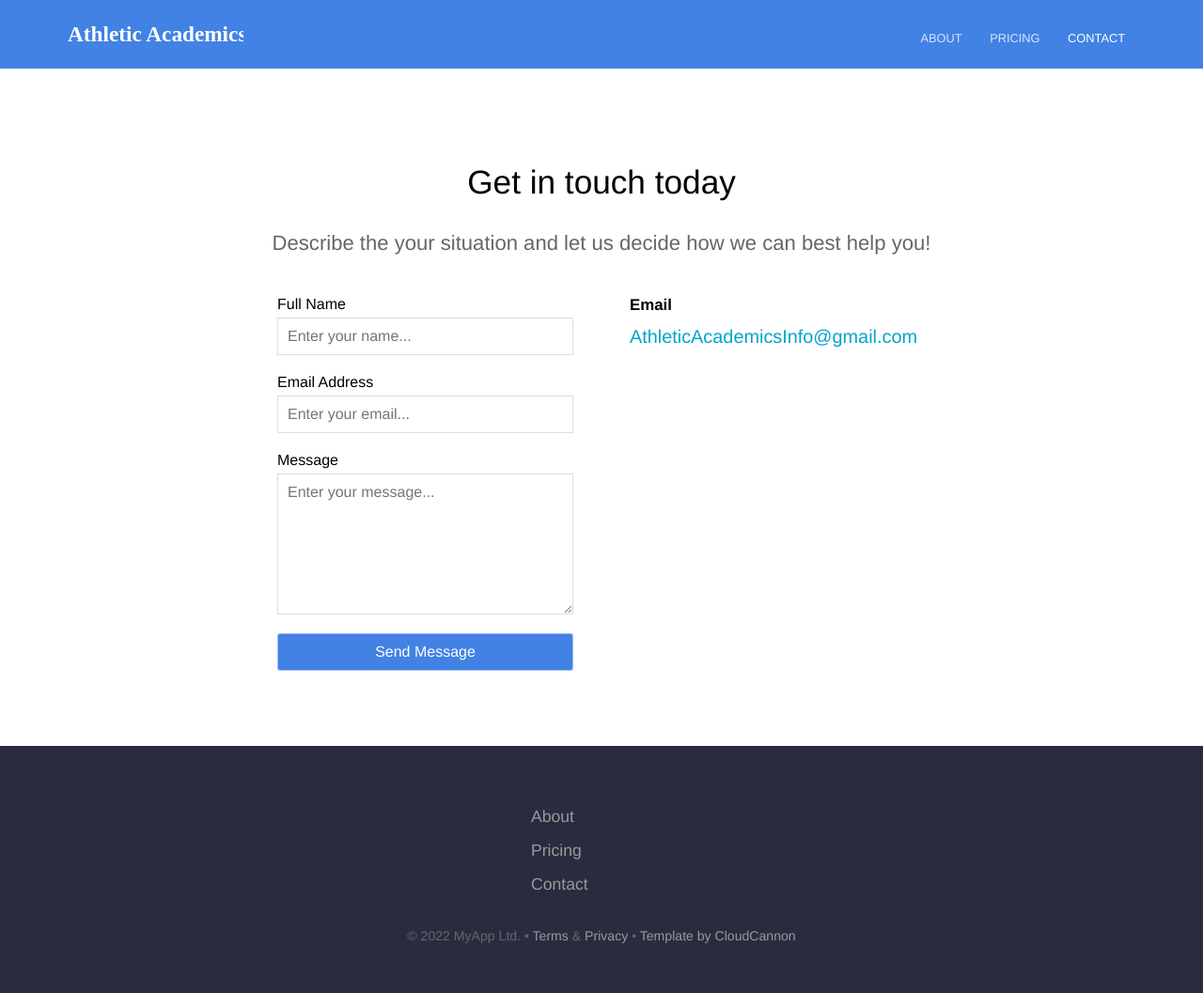
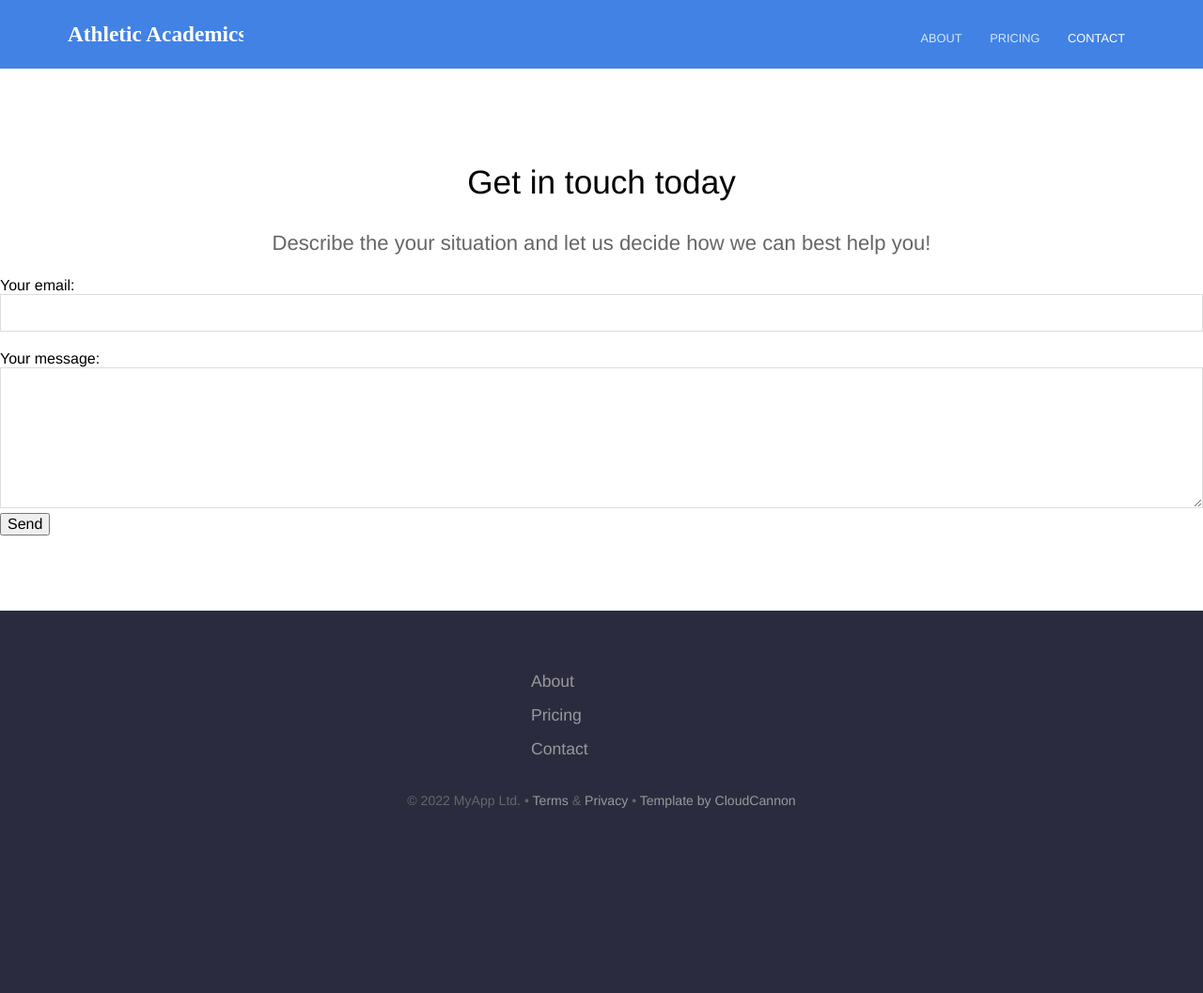
Before and after one commit to AthleticAcademics/athleticacademics.github.io, a Jekyll site: the page built from contact.html, in a window 1280 px wide. Shown: the whole page at 94% size. Built offline with Jekyll 4.4.1, drawn with Linux system fonts in a browser that asks for light colours; after the commit the page ends 913 px from its top, so only the background shows below that.

Commit message:
contact changes

```diff
--- /dev/null
+++ b/_includes/contact-form.html
@@ -0,0 +1,14 @@
+<form action="https://formspree.io/f/xpzbgary" method="POST">
+
+    <label>
+      Your email:
+      <input type="email" name="email">
+    </label>
+
+    <label>
+      Your message:
+      <textarea name="message"></textarea>
+    </label>
+
+    <button type="submit">Send</button>
+  </form>
--- a/contact.html
+++ b/contact.html
@@ -3,164 +3,5 @@
 heading: Get in touch today
 description: Describe the your situation and let us decide how we can best help you!
 ---
-<div class="contact-box">
-	<form action="{{ site.baseurl }}/contact-success/" method="post" class="contact-form">
-		<input type="hidden" name="_to" value="athleticacademicsinfo@gmail.com" />
-		<input type="text" name="_gotcha" style="display: none;">
 
-		<label for="name">Full Name</label>
-		<input type="text" name="name" id="name" placeholder="Enter your name..." />
-
-		<label for="email">Email Address</label>
-		<input type="email" name="email" id="email" placeholder="Enter your email..." required />
-
-		<label for="message">Message</label>
-		<textarea name="message" id="message" placeholder="Enter your message..."></textarea>
-
-		<input type="submit" value="Send Message" />
-	</form>
-
-	<div class="contact-details">
-		<h3 class="editable">Email</h3>
-		<p><a href="mailto:athleticacademicsinfo@gmail.com">AthleticAcademicsInfo@gmail.com</a></p>
-	</div>
-</div>
-
-<script type="text/javascript">
-	window.mapData = {{ page.map | jsonify }};
-
-	function initMap() {
-		var myOptions = {
-			scrollwheel: false,
-			draggable: false,
-			panControl: false,
-			disableDefaultUI: true,
-			styles: [{
-				"featureType": "all",
-				"elementType": "labels.text.fill",
-				"stylers": [{
-					"saturation": 36
-				}, {
-					"color": "#000000"
-				}, {
-					"lightness": 40
-				}]
-			}, {
-				"featureType": "all",
-				"elementType": "labels.text.stroke",
-				"stylers": [{
-					"visibility": "on"
-				}, {
-					"color": "#000000"
-				}, {
-					"lightness": 16
-				}]
-			}, {
-				"featureType": "all",
-				"elementType": "labels.icon",
-				"stylers": [{
-					"visibility": "off"
-				}]
-			}, {
-				"featureType": "administrative",
-				"elementType": "geometry.fill",
-				"stylers": [{
-					"color": "#000000"
-				}, {
-					"lightness": 20
-				}]
-			}, {
-				"featureType": "administrative",
-				"elementType": "geometry.stroke",
-				"stylers": [{
-					"color": "#000000"
-				}, {
-					"lightness": 17
-				}, {
-					"weight": 1.2
-				}]
-			}, {
-				"featureType": "landscape",
-				"elementType": "geometry",
-				"stylers": [{
-					"color": "#000000"
-				}, {
-					"lightness": 20
-				}]
-			}, {
-				"featureType": "poi",
-				"elementType": "geometry",
-				"stylers": [{
-					"color": "#000000"
-				}, {
-					"lightness": 21
-				}]
-			}, {
-				"featureType": "road.highway",
-				"elementType": "geometry.fill",
-				"stylers": [{
-					"color": "#000000"
-				}, {
-					"lightness": 17
-				}]
-			}, {
-				"featureType": "road.highway",
-				"elementType": "geometry.stroke",
-				"stylers": [{
-					"color": "#000000"
-				}, {
-					"lightness": 29
-				}, {
-					"weight": 0.2
-				}]
-			}, {
-				"featureType": "road.arterial",
-				"elementType": "geometry",
-				"stylers": [{
-					"color": "#000000"
-				}, {
-					"lightness": 18
-				}]
-			}, {
-				"featureType": "road.local",
-				"elementType": "geometry",
-				"stylers": [{
-					"color": "#000000"
-				}, {
-					"lightness": 16
-				}]
-			}, {
-				"featureType": "transit",
-				"elementType": "geometry",
-				"stylers": [{
-					"color": "#000000"
-				}, {
-					"lightness": 19
-				}]
-			}, {
-				"featureType": "water",
-				"elementType": "geometry",
-				"stylers": [{
-					"color": "#000000"
-				}, {
-					"lightness": 17
-				}]
-			}],
-			zoom: window.mapData.zoom,
-			maxZoom: window.mapData.zoom,
-			minZoom: window.mapData.zoom,
-			center: new google.maps.LatLng(window.mapData.latitude, window.mapData.longitude),
-			mapTypeId: google.maps.MapTypeId.ROADMAP
-		};
-		map = new google.maps.Map(document.getElementById("map"), myOptions);
-		marker = new google.maps.Marker({
-			map: map,
-			position: new google.maps.LatLng(window.mapData.latitude, window.mapData.longitude)
-		});
-
-		google.maps.event.addDomListener(window, "resize", function () {
-			map.setCenter(myOptions.center);
-		});
-	}
-</script>
-<script async defer src="https://maps.googleapis.com/maps/api/js?key={{ site.google_maps_javascript_api_key }}&amp;callback=initMap"></script>
+{% include contact-form.html %}
```
